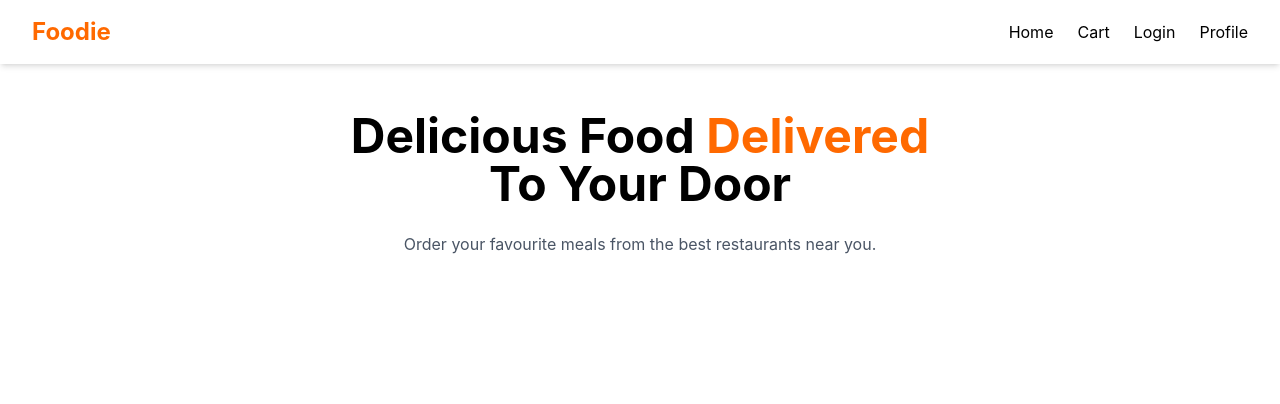
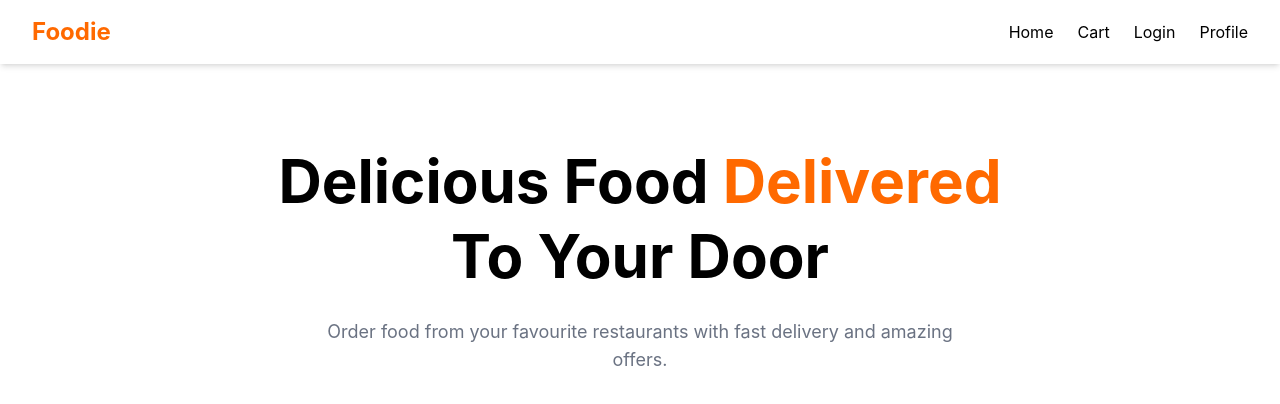
Before and after one commit to kishore-404-dotcom/food-delivery-app, a React (Vite) app in the folder client/: page / in a window 1280 px wide. Shown: the top 404 px of the page. Built offline with nearby package versions, Linux system fonts and the light colour scheme.

Commit message:
feat: create hero component

```diff
--- /dev/null
+++ b/client/src/components/home/Hero.tsx
@@ -0,0 +1,20 @@
+function Hero() {
+  return (
+    <section className="px-8 py-20 text-center">
+
+      <h1 className="text-6xl font-bold leading-tight">
+        Delicious Food
+        <span className="text-orange-500"> Delivered</span>
+        <br />
+        To Your Door
+      </h1>
+
+      <p className="mx-auto mt-6 max-w-2xl text-lg text-gray-500">
+        Order food from your favourite restaurants with fast delivery and amazing offers.
+      </p>
+
+    </section>
+  );
+}
+
+export default Hero;
--- a/client/src/pages/home/Home.tsx
+++ b/client/src/pages/home/Home.tsx
@@ -1,23 +1,10 @@
+import Hero from "../../components/home/Hero";
+
 function Home() {
   return (
-    <main className="px-8 py-12">
-
-      <section className="text-center">
-
-        <h1 className="text-5xl font-bold">
-          Delicious Food
-          <span className="text-orange-500"> Delivered</span>
-          <br />
-          To Your Door
-        </h1>
-
-        <p className="mt-6 text-gray-600">
-          Order your favourite meals from the best restaurants near you.
-        </p>
-
-      </section>
-
-    </main>
+    <>
+      <Hero />
+    </>
   );
 }
 
```
Also changed, not shown: client/src/components/home/Categories.tsx (added), client/src/components/home/FoodGrid.tsx (added), client/src/components/home/SearchBar.tsx (added).
